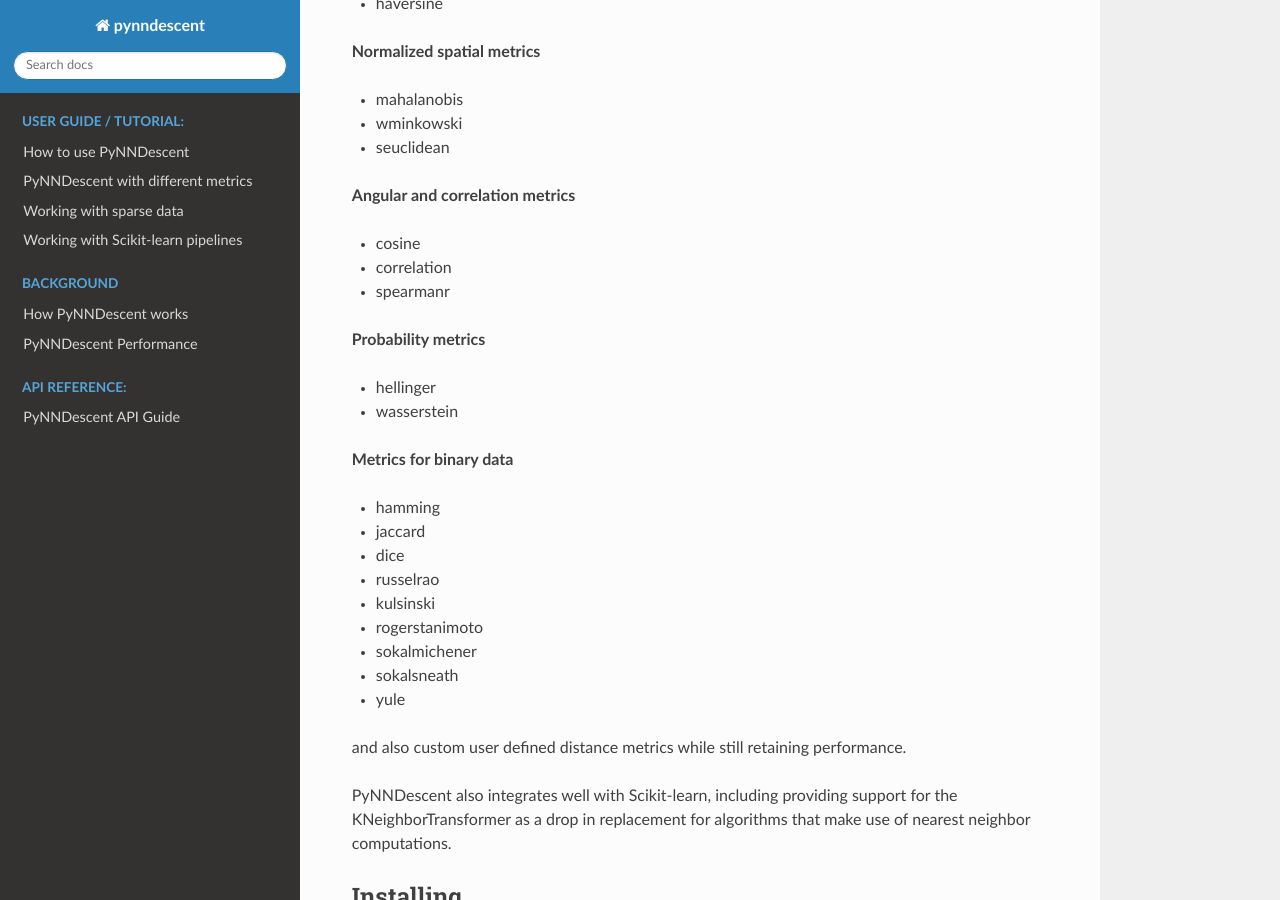
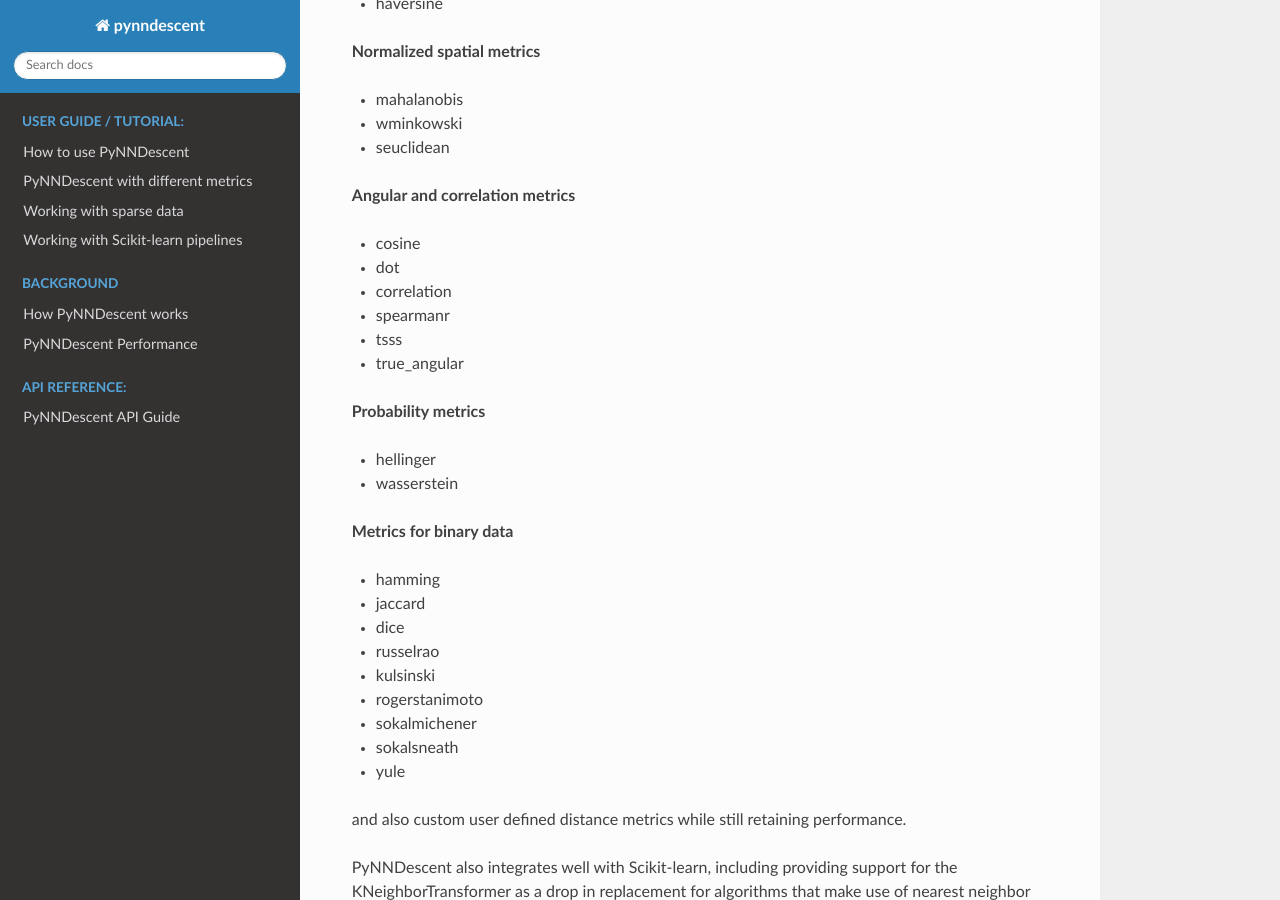
Before and after one commit to lmcinnes/pynndescent, a Sphinx documentation site: the page built from doc/index.rst, in a window 1280 px wide and 900 px high, scrolled down 1821 px. Built offline with Sphinx 7.4.7 and the Read the Docs theme 2.0.0, drawn with Linux system fonts in a browser that asks for light colours.

Commit message:
Update docs with extra metrics

```diff
--- a/README.rst
+++ b/README.rst
@@ -81,8 +81,11 @@ supporting a wide variety of distance metrics by default:
 **Angular and correlation metrics**
 
 - cosine
+- dot
 - correlation
 - spearmanr
+- tsss
+- true_angular
 
 **Probability metrics**
 
--- a/doc/index.rst
+++ b/doc/index.rst
@@ -68,8 +68,11 @@ supporting a wide variety of distance metrics by default:
 **Angular and correlation metrics**
 
 - cosine
+- dot
 - correlation
 - spearmanr
+- tsss
+- true_angular
 
 **Probability metrics**
 
```
